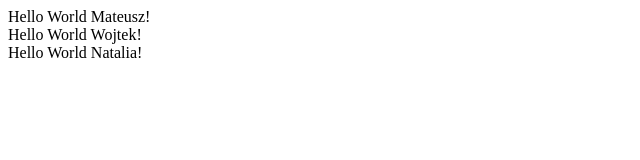
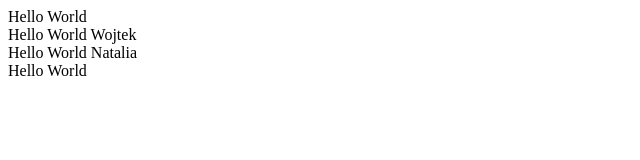
Before and after one commit to darkroom51/wld-materialy-react, a React (Create React App) app: page / in a window 1280 px wide. Shown: the top 160 px of the page, without its empty margins (0-640 px from the left). Built offline with nearby package versions, Linux system fonts and the light colour scheme.

Commit message:
First component - with JSX & props & conditions

```diff
--- a/src/App.js
+++ b/src/App.js
@@ -5,9 +5,10 @@ class App extends Component {
     render() {
         return (
             <div>
-                <MyFirstComponent name="Mateusz"/> {/*// component call*/}
-                <MyFirstComponent name="Wojtek"/>
-                <MyFirstComponent name="Natalia"/>
+                <MyFirstComponent name="Mateusz" showName={false}/> {/*// component call*/}
+                <MyFirstComponent name="Wojtek" showName={true}/>
+                <MyFirstComponent name="Natalia" showName={true}/>
+                <MyFirstComponent name="Tomek" showName={false}/>
             </div>
         );
     }
--- a/src/MyFirstComponent.js
+++ b/src/MyFirstComponent.js
@@ -2,9 +2,9 @@ import React from 'react'
 
 // components are called with props objects that contain props
 // we can put JS in JSX in {}
-const MyFirstComponent = (props) => (
+const MyFirstComponent = ({name, showName}) => (
     <div>
-        Hello World {props.name}!
+        Hello World { showName ? name : null }
     </div>
 )
 
```
